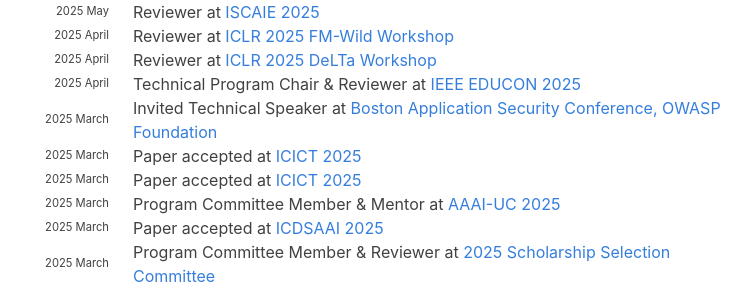
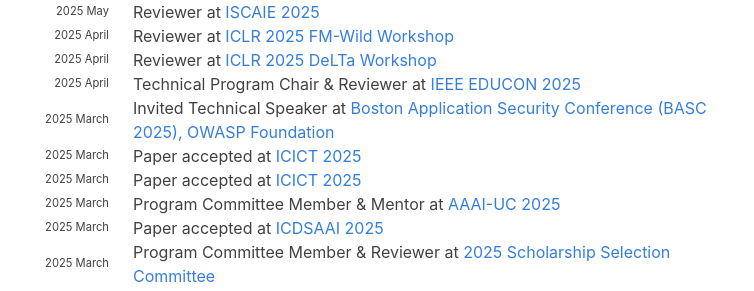
Before and after one commit to hariharanragothaman/hariharanragothaman.github.io, a Jekyll site: the page built from index.md, in a window 1280 px wide and 900 px high, scrolled down 954 px. Shown: the part 162-453 px from the top of the window, without its empty margins (199-953 px from the left). Built offline with Jekyll 4.4.1, drawn with Linux system fonts in a browser that asks for light colours; nearby versions of some CDN libraries; some web fonts are replaced.

Commit message:
Polishes and Updates

```diff
--- a/_data/news.yaml
+++ b/_data/news.yaml
@@ -67,7 +67,7 @@
 #-------------------------------------------- March  ------------------------------------------------------------------------------------------------------------------------------------------------------
 - year: 2025
   year-extra: March
-  description: Invited Technical Speaker at <a href="https://basconf.org/">Boston Application Security Conference, OWASP Foundation</a>
+  description: Invited Technical Speaker at <a href="https://basconf.org/">Boston Application Security Conference (BASC 2025), OWASP Foundation</a>
 
 - year: 2025
   year-extra: March
```
